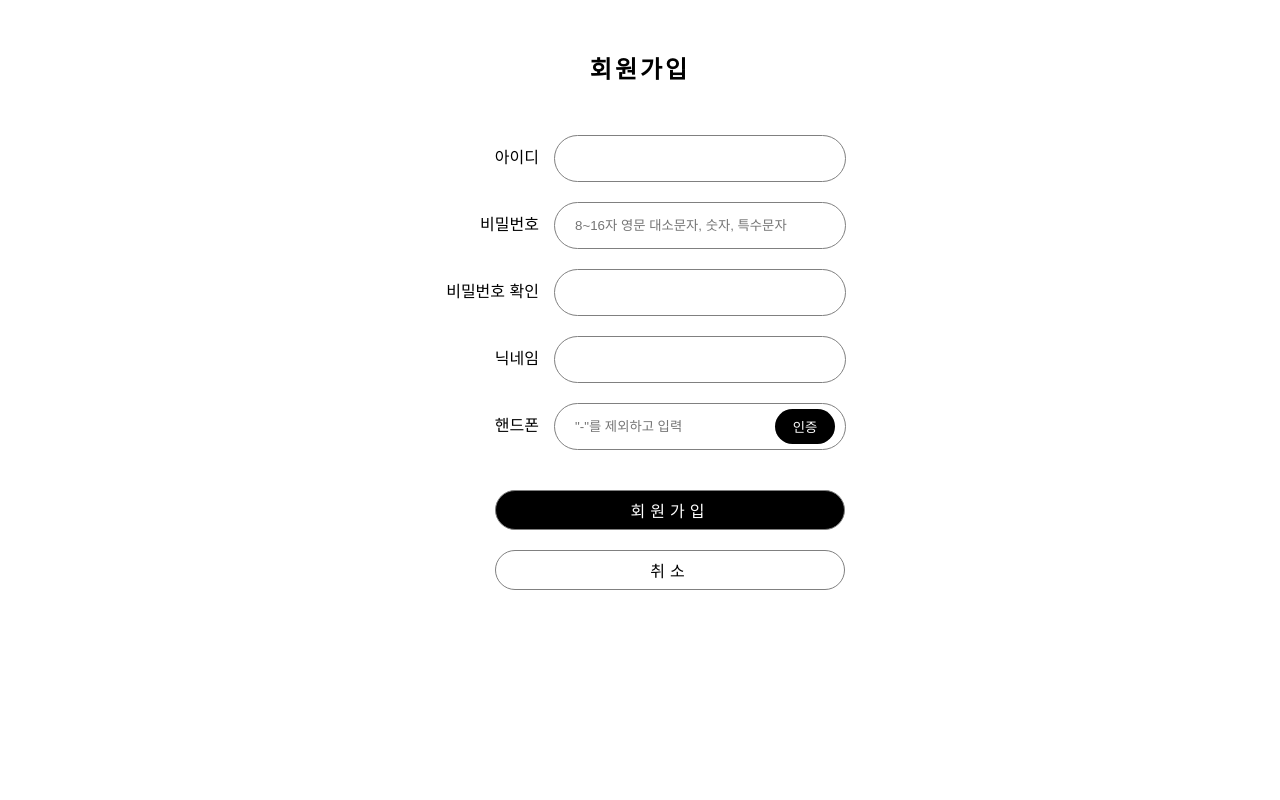
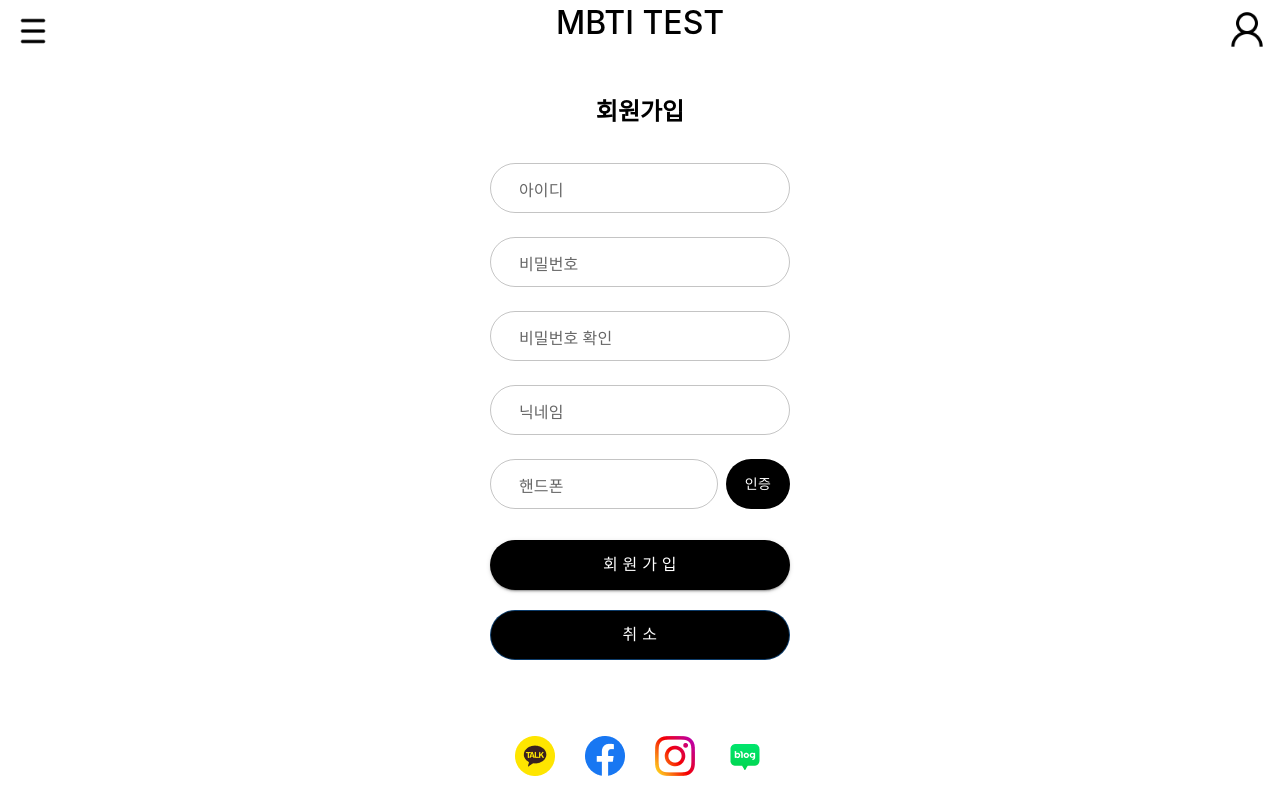
Before and after one commit to town-project/project, a React (Create React App) app: page /join in a window 1280 px wide. Built offline with nearby package versions, Linux system fonts and the light colour scheme.

Commit message:
[2023-08-22][umin] 로그인, 회원가입 페이지 mui 적용 및 헤더 푸터 추가

```diff
--- a/src/frontEnd/Components/Login/LoginForm.module.css
+++ /dev/null
@@ -1,87 +0,0 @@
-.formBox {
-  width: 500px;
-  height: 500px;
-  margin: 100px auto;
-  text-align: center;
-}
-
-h2 {
-  letter-spacing: 3px;
-}
-
-.inputTitle {
-  display: inline-block;
-  width: 100px;
-  text-align: right;
-  margin-right: 15px;
-}
-
-.inputSection:nth-child(2) {
-  margin-top: 60px;
-}
-.inputSection {
-  margin-top: 20px;
-}
-
-.inputValue {
-  width: 250px;
-  height: 25px;
-  border-radius: 70px;
-  border: 1px solid gray;
-  padding: 10px 20px;
-}
-
-.inputValue:hover {
-  outline: 1px solid #ababab;
-}
-
-.inputValue:focus {
-  outline: 1px solid black;
-}
-
-.sendBtn {
-  margin-top: 15px;
-  width: 290px;
-  height: 40px;
-  border-radius: 50px;
-  border: 1px solid gray;
-  cursor: pointer;
-  background-color: black;
-  color: white;
-  font-size: 16px;
-  letter-spacing: 5px;
-}
-
-.sendBtn:hover {
-  background-color: #3e3e3e;
-}
-
-.cancleBtn {
-  width: 290px;
-  height: 40px;
-  border-radius: 50px;
-  border: 1px solid gray;
-  cursor: pointer;
-  background-color: white;
-  color: black;
-  font-size: 16px;
-  letter-spacing: 5px;
-}
-
-.cancle:hover {
-  background-color: #ffffff;
-  color: white;
-}
-
-.accountOptionsBox {
-  margin-top: 50px;
-}
-.accountOptions {
-  font-size: 14px;
-  margin: 0px 30px;
-  cursor: pointer;
-}
-
-.accountOptions:hover {
-  color: gray;
-}
--- a/src/frontEnd/Components/Login/RegisterForm.module.css
+++ /dev/null
@@ -1,112 +0,0 @@
-.formBox {
-  width: 500px;
-  height: 500px;
-  margin: 50px auto;
-  text-align: center;
-  position: relative;
-}
-
-h2 {
-  letter-spacing: 3px;
-}
-
-.inputTitle {
-  display: inline-block;
-  width: 105px;
-  max-lines: 1;
-  text-align: right;
-  margin-right: 15px;
-}
-
-.inputSection:nth-child(2) {
-  margin-top: 50px;
-}
-.inputSection {
-  margin-top: 20px;
-  position: relative;
-}
-
-.inputValue {
-  width: 250px;
-  height: 25px;
-  border-radius: 70px;
-  border: 1px solid gray;
-  padding: 10px 20px;
-  position: relative;
-}
-
-.inputValue:hover {
-  outline: 1px solid #ababab;
-}
-
-.inputValue:focus {
-  outline: 1px solid black;
-}
-
-.btnGroup {
-  margin-left: 100px;
-}
-.RegisterBtn {
-  width: 350px;
-  height: 40px;
-  border-radius: 50px;
-  border: 1px solid gray;
-  cursor: pointer;
-  background-color: black;
-  color: white;
-  font-size: 16px;
-  letter-spacing: 5px;
-  margin-top: 20px;
-  margin-left: 60px;
-}
-
-.RegisterBtn:hover {
-  background-color: #3e3e3e;
-}
-
-.cancleBtn {
-  width: 350px;
-  height: 40px;
-  border-radius: 50px;
-  border: 1px solid gray;
-  cursor: pointer;
-  background-color: white;
-  color: black;
-  font-size: 16px;
-  letter-spacing: 5px;
-  margin-left: 60px;
-}
-
-.cancleBtn:hover {
-  background-color: #fcfcfc;
-}
-
-.accountOptionsBox {
-  margin-top: 50px;
-}
-.accountOptions {
-  font-size: 14px;
-  margin: 0px 30px;
-  cursor: pointer;
-}
-
-.accountOptions:hover {
-  color: gray;
-}
-
-.AuthPhone {
-  width: 60px;
-  height: 35px;
-  position: absolute;
-  color: white;
-  background-color: black;
-  border: 0px;
-  top: 6px;
-  right: 55px;
-  border-radius: 70px;
-  cursor: pointer;
-}
-
-.AuthPhone:hover {
-  background-color: #3e3e3e;
-}
--- a/src/frontEnd/Components/Login/RegisterForm.tsx
+++ b/src/frontEnd/Components/Login/RegisterForm.tsx
@@ -1,41 +1,27 @@
 import React from "react";
-import styles from "./RegisterForm.module.css";
+import { Box, Button, TextField } from "@mui/material";
+import { createTheme, ThemeProvider } from "@mui/material/styles";
 import { useNavigate } from "react-router-dom";
-import { useSelector, useDispatch } from "react-redux";
-import type { RootState } from "../../Redux/store/store";
-import { setPassWord, setPassWordCheck } from "../../Redux/slice/LoginSlice";
-import { useEffect } from "react";
-import Alert from "@mui/material/Alert";
 
-export default function RegisterForm() {
-  const navigate = useNavigate(); // 페이지를 이동할 네비게이트 함수
+import Header from "../../Common/Header";
+import Footer from "../../Common/Footer";
 
-  // 비밀번호
-  const pw: string = useSelector(
-    (state: RootState) => state.LoginReducer.password
-  );
+// 핸드폰, 인증 버튼 높낮이 맞추기 위해 생성한 theme
+const theme = createTheme({
+  components: {
+    MuiTextField: {
+      styleOverrides: {
+        root: {
+          marginBottom: "16px",
+        },
+      },
+    },
+  },
+});
 
-  // 비밀번호 확인
-  const pwCheck: string = useSelector(
-    (state: RootState) => state.LoginReducer.passwordCheck
-  );
-
-  // 비밀번호 변경
-  const pwDispatch = useDispatch();
-
-  // 비밀번호 변경 함수
-  function pwChange(e: React.ChangeEvent<HTMLInputElement>, id: number): void {
-    // 비밀번호 상태 변경
-    if (id === 1) pwDispatch(setPassWord(e.target.value));
-    // 비밀번호 확인 상태 변경
-    else pwDispatch(setPassWordCheck(e.target.value));
-  }
-
-  // 비밀번호 일치여부 확인
-  function pwSame(): boolean {
-    if (pw === pwCheck && pw.length >= 8 && pwCheck.length >= 8) return true;
-    else return false;
-  }
+const RegisterForm: React.FC = () => {
+  // 페이지를 이동할 네비게이트 함수
+  const navigate = useNavigate();
 
   // 메인으로 돌아가는 함수
   function goBack(): void {
@@ -43,64 +29,162 @@ export default function RegisterForm() {
   }
 
   return (
-    <div className={styles.formBox}>
-      <h2>회원가입</h2>
-
-      <div className={styles.inputSection}>
-        <div className={styles.inputTitle}>아이디</div>
-        <input className={styles.inputValue} placeholder="" />
-      </div>
-
-      <div className={styles.inputSection}>
-        <div className={styles.inputTitle}>비밀번호</div>
-        <input
-          className={styles.inputValue}
+    <Box sx={{ flexGrow: 1 }}>
+      <Header />
+      <Box sx={{ maxWidth: "300px", margin: "30px auto", textAlign: "center" }}>
+        <h2>회원가입</h2>
+        <TextField
+          label="아이디"
+          placeholder=""
+          variant="outlined"
+          fullWidth
+          margin="normal"
+          InputProps={{
+            style: {
+              borderRadius: 70,
+              height: 50,
+            },
+            classes: {
+              focused: "focused",
+            },
+          }}
+          //label 글자에 여백을 줌
+          InputLabelProps={{
+            style: {
+              marginLeft: 15,
+            },
+          }}
+        />
+        <TextField
+          label="비밀번호"
           placeholder="8~16자 영문 대소문자, 숫자, 특수문자"
-          onChange={(e) => pwChange(e, 1)}
+          variant="outlined"
+          fullWidth
+          margin="normal"
+          InputProps={{
+            style: {
+              borderRadius: 70,
+              height: 50,
+            },
+          }}
+          //label 글자에 여백을 줌
+          InputLabelProps={{
+            style: {
+              marginLeft: 15,
+            },
+          }}
         />
-      </div>
-
-      <div className={styles.inputSection}>
-        <div className={styles.inputTitle}>비밀번호 확인</div>
-        <input
-          className={styles.inputValue}
+        <TextField
+          label="비밀번호 확인"
           placeholder=""
-          onChange={(e) => pwChange(e, 2)}
+          variant="outlined"
+          fullWidth
+          margin="normal"
+          InputProps={{
+            style: {
+              borderRadius: 70,
+              height: 50,
+            },
+          }}
+          //label 글자에 여백을 줌
+          InputLabelProps={{
+            style: {
+              marginLeft: 15,
+            },
+          }}
         />
-      </div>
-
-      <div className={styles.inputSection}>
-        <div className={styles.inputTitle}>닉네임</div>
-        <input className={styles.inputValue} placeholder={``} />
-      </div>
-
-      <div className={styles.inputSection}>
-        <div className={styles.inputTitle}>핸드폰</div>
-        <input
-          className={styles.inputValue}
-          placeholder={`"-"를 제외하고 입력`}
-        ></input>
-        <button className={styles.AuthPhone}>인증</button>
-      </div>
-
-      {/* <div className={styles.btnGroup}> */}
-      <div className={styles.inputSection}>
-        <button
-          className={styles.RegisterBtn}
-          onClick={() => { // 비밀번호와 비밀번호 확인이 서로 일치하는지 확인
-            if (pwSame()) alert('회원 가입 성공')
-            else alert('비밀번호가 8자리 이하이거나 서로 일치하지 않습니다.')
+        <TextField
+          label="닉네임"
+          placeholder=""
+          variant="outlined"
+          fullWidth
+          margin="normal"
+          InputProps={{
+            style: {
+              borderRadius: 70,
+              height: 50,
+            },
+          }}
+          //label 글자에 여백을 줌
+          InputLabelProps={{
+            style: {
+              marginLeft: 15,
+            },
+          }}
+        />
+        <ThemeProvider theme={theme}>
+          <Box sx={{ display: "flex", alignItems: "center", gap: "8px" }}>
+            <TextField
+              label="핸드폰"
+              placeholder='"-"를 제외하고 입력'
+              variant="outlined"
+              fullWidth
+              margin="normal"
+              InputProps={{
+                style: {
+                  borderRadius: 70,
+                  height: 50,
+                },
+              }}
+              //label 글자에 여백을 줌
+              InputLabelProps={{
+                style: {
+                  marginLeft: 15,
+                },
+              }}
+            />
+            <Button
+              className="AuthPhone"
+              style={{
+                borderRadius: 30,
+                height: 50,
+                backgroundColor: "black",
+                color: "white",
+              }}
+            >
+              인증
+            </Button>
+          </Box>
+        </ThemeProvider>
+        {/* 회원가입버튼 */}
+        <Box sx={{ display: "flex", alignItems: "center", gap: "8px" }}>
+          <Button
+            className="RegisterBtn"
+            fullWidth
+            variant="contained"
+            style={{
+              height: 50,
+              borderRadius: 70,
+              marginTop: 15,
+              fontSize: 16,
+              backgroundColor: "black",
+              color: "white",
+            }}
+          >
+            회 원 가 입
+          </Button>
+        </Box>
+        {/* 취소버튼 */}
+        <Button
+          className="cancleBtn"
+          fullWidth
+          variant="outlined"
+          onClick={goBack}
+          style={{
+            height: 50,
+            borderRadius: 70,
+            marginTop: 20,
+            fontSize: 16,
+            backgroundColor: "black",
+            color: "white",
           }}
         >
-          회원가입
-        </button>
-      </div>
-      <div className={styles.inputSection}>
-        <button className={styles.cancleBtn} onClick={goBack}>
-          취소
-        </button>
-      </div>
-      {/* </div> */}
-    </div>
+          취 소
+        </Button>
+      </Box>
+      <Footer />
+    </Box>
   );
-}
+};
+
+export default RegisterForm;
```
Also changed, not shown: src/frontEnd/Components/Login/LoginForm.tsx (+82 -21 lines).
